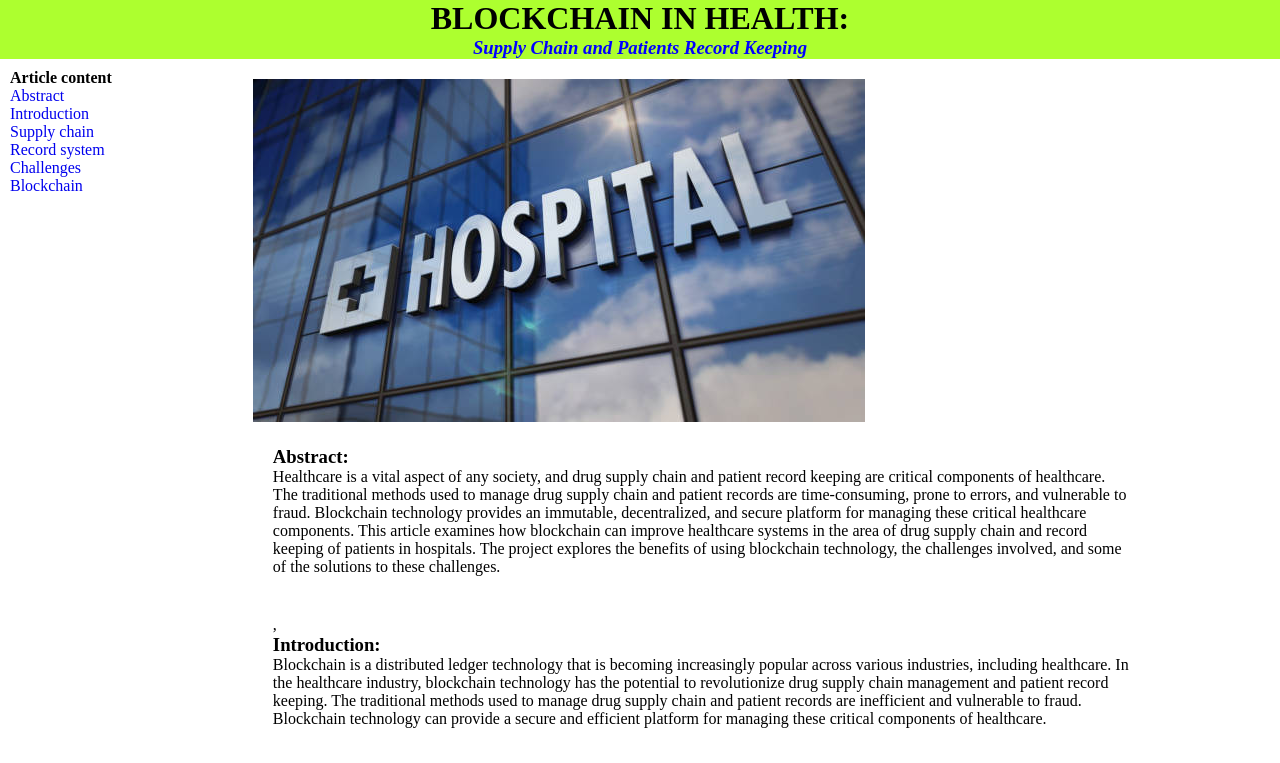
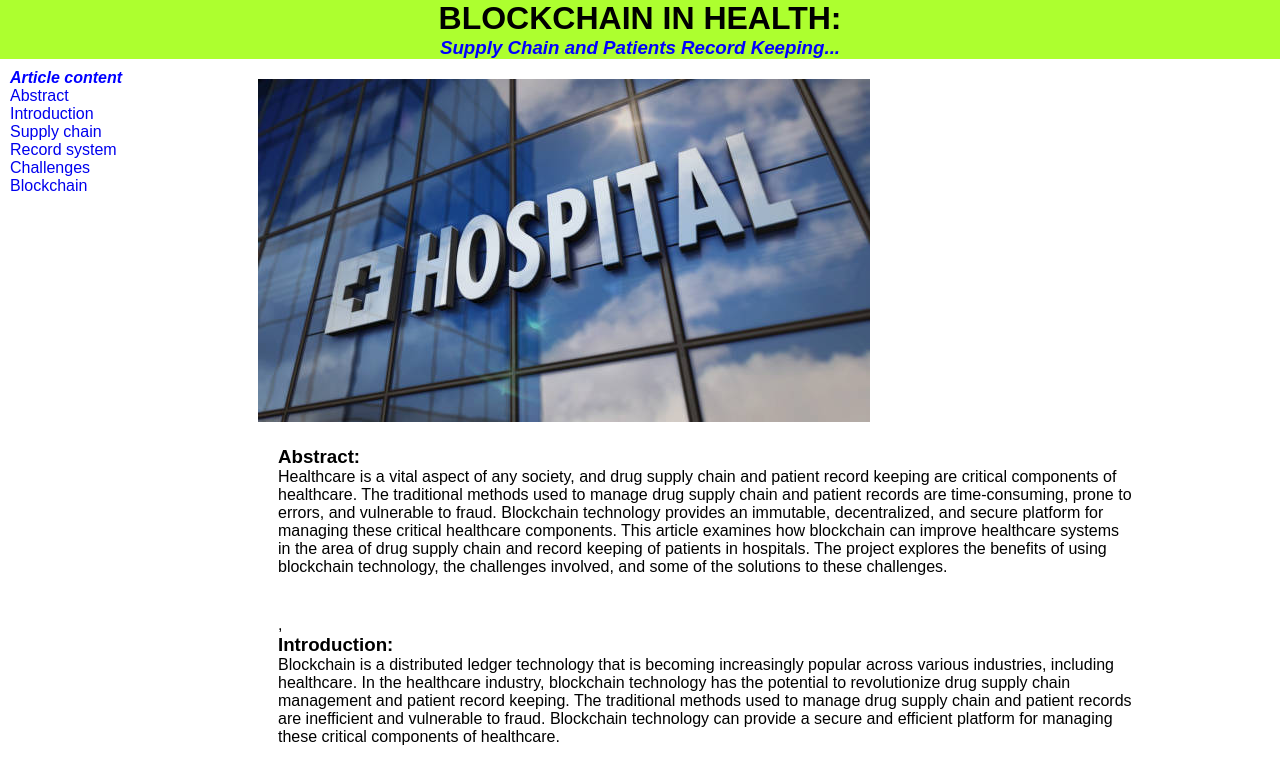
Before and after one commit to KryptoGhost/health-blog, a plain HTML site: page index.html in a window 1280 px wide. Shown: the top 763 px of the page. Drawn offline with Linux system fonts and the light colour scheme.

Commit message:
commit it

```diff
--- a/index.html
+++ b/index.html
@@ -10,7 +10,7 @@
 <body>
     <header class="header">
         <h1 class="topic">BLOCKCHAIN IN HEALTH:</h1>
-        <h3 class="topics">Supply Chain and Patients Record Keeping</h3>
+        <h3 class="topics">Supply Chain and Patients Record Keeping...</h3>
     </header>
 
     <section class="section">
--- a/style.css
+++ b/style.css
@@ -5,10 +5,15 @@
 
 body {
     width: 100%;
+    font-family:Arial, Helvetica, sans-serif;
 }
 
 nav {
     padding: 10px;
+}
+nav h4 {
+    color:blue;
+    font-style: italic;
 }
 
 ul {
```
